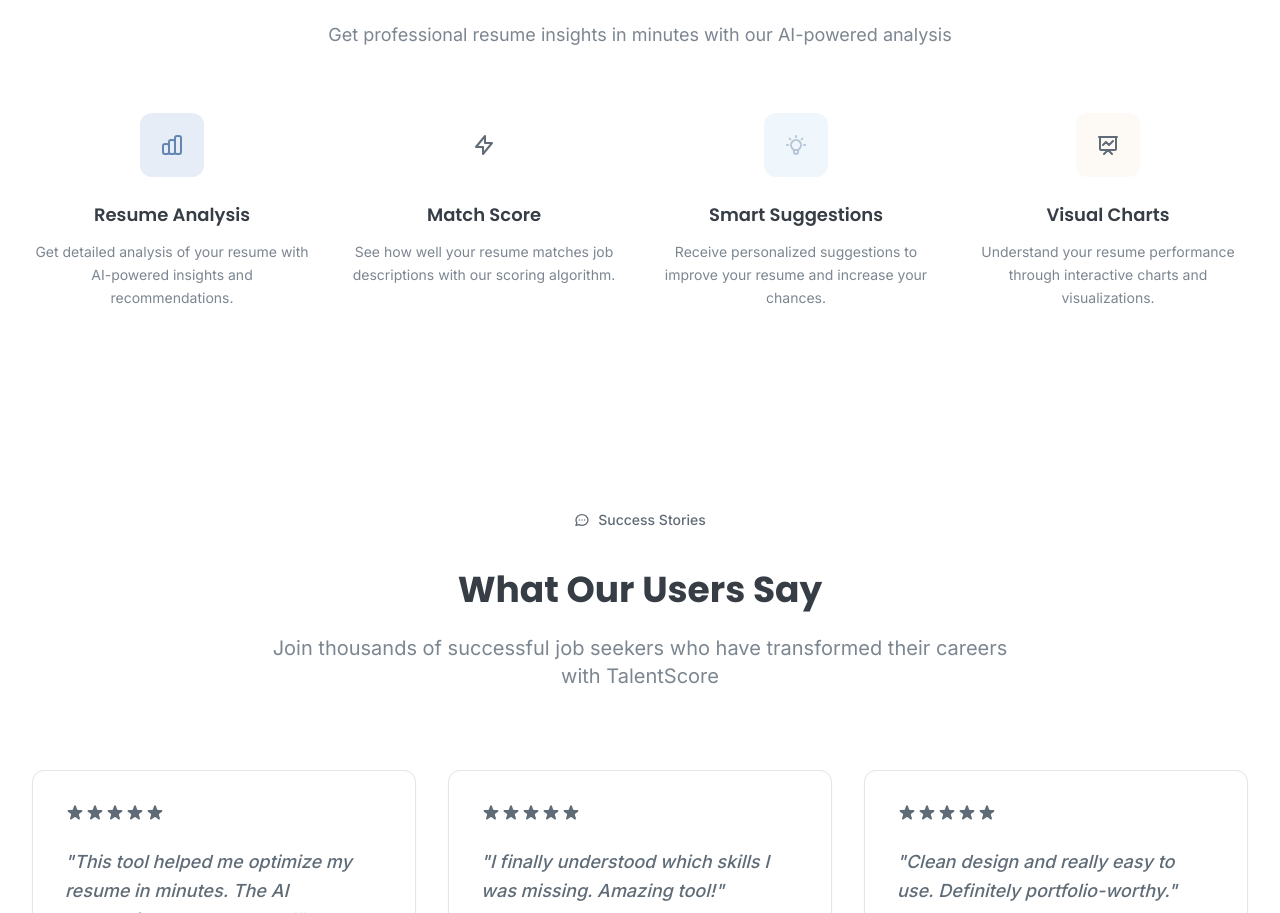
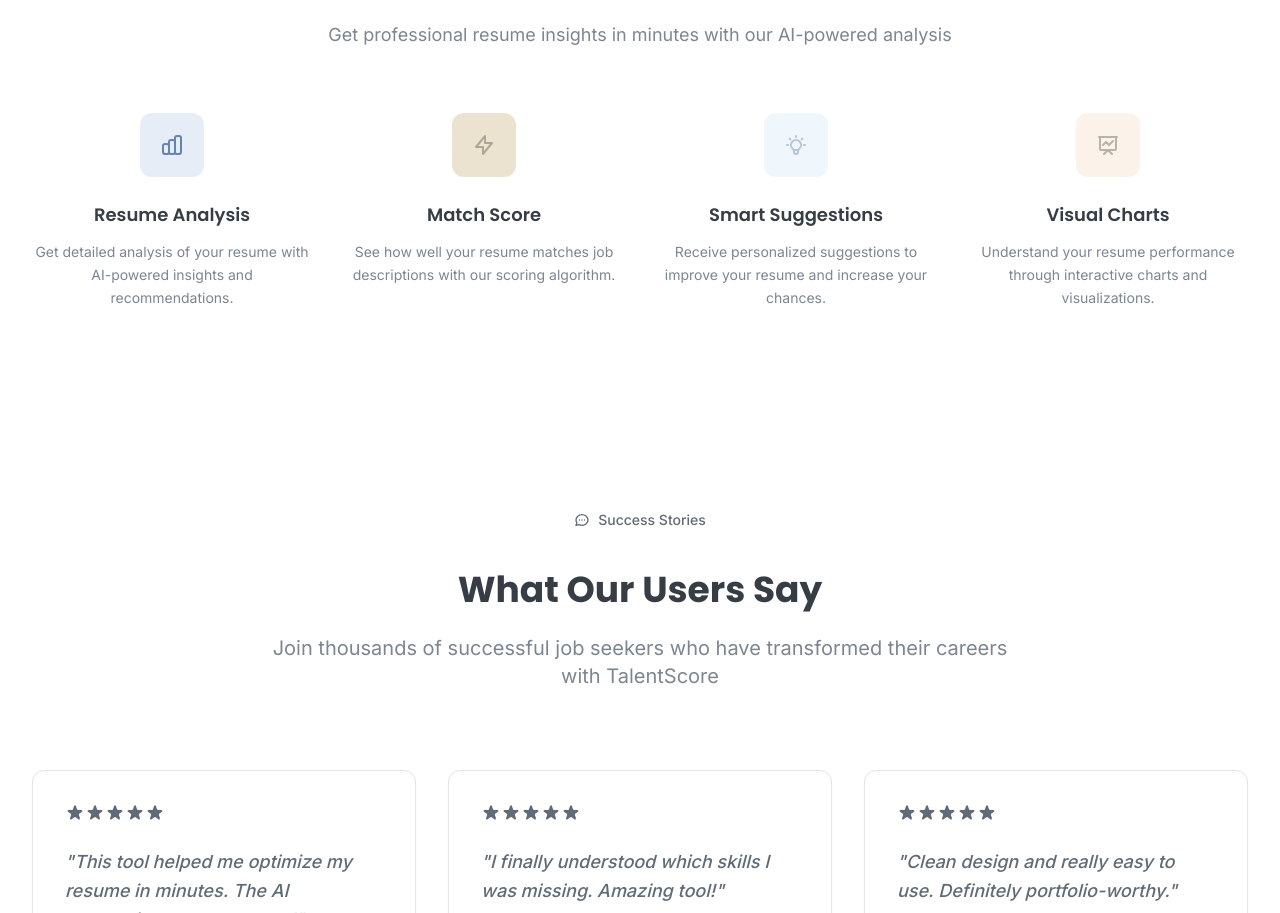
Before and after one commit to AbdeljalilRajli/TalentScore, a React (Vite) app: page / in a window 1280 px wide. Shown: the part 1177-2090 px from the top of the page. Built offline with nearby package versions, Linux system fonts and the light colour scheme.

Commit message:
design fixes

```diff
--- a/src/pages/Home.tsx
+++ b/src/pages/Home.tsx
@@ -285,7 +285,12 @@ const Home: React.FC = () => {
           <div className="grid grid-cols-1 md:grid-cols-2 lg:grid-cols-4 gap-8">
             {features.map((feature, index) => (
               <div key={index} className="text-center">
-                <div className={`inline-flex items-center justify-center w-16 h-16 rounded-xl bg-${feature.color}-100 text-${feature.color}-600 mb-6`}>
+                <div className={`inline-flex items-center justify-center w-16 h-16 rounded-xl mb-6 ${
+                  index === 0 ? 'bg-ocean-100 text-ocean-600' :
+                  index === 1 ? 'bg-beige-200 text-beige-700' :
+                  index === 2 ? 'bg-sky-100 text-sky-600' :
+                  'bg-cream-200 text-cream-700'
+                }`}>
                   {feature.icon}
                 </div>
                 <h3 className="text-lg font-semibold text-neutral-900 mb-3">{feature.title}</h3>
```
